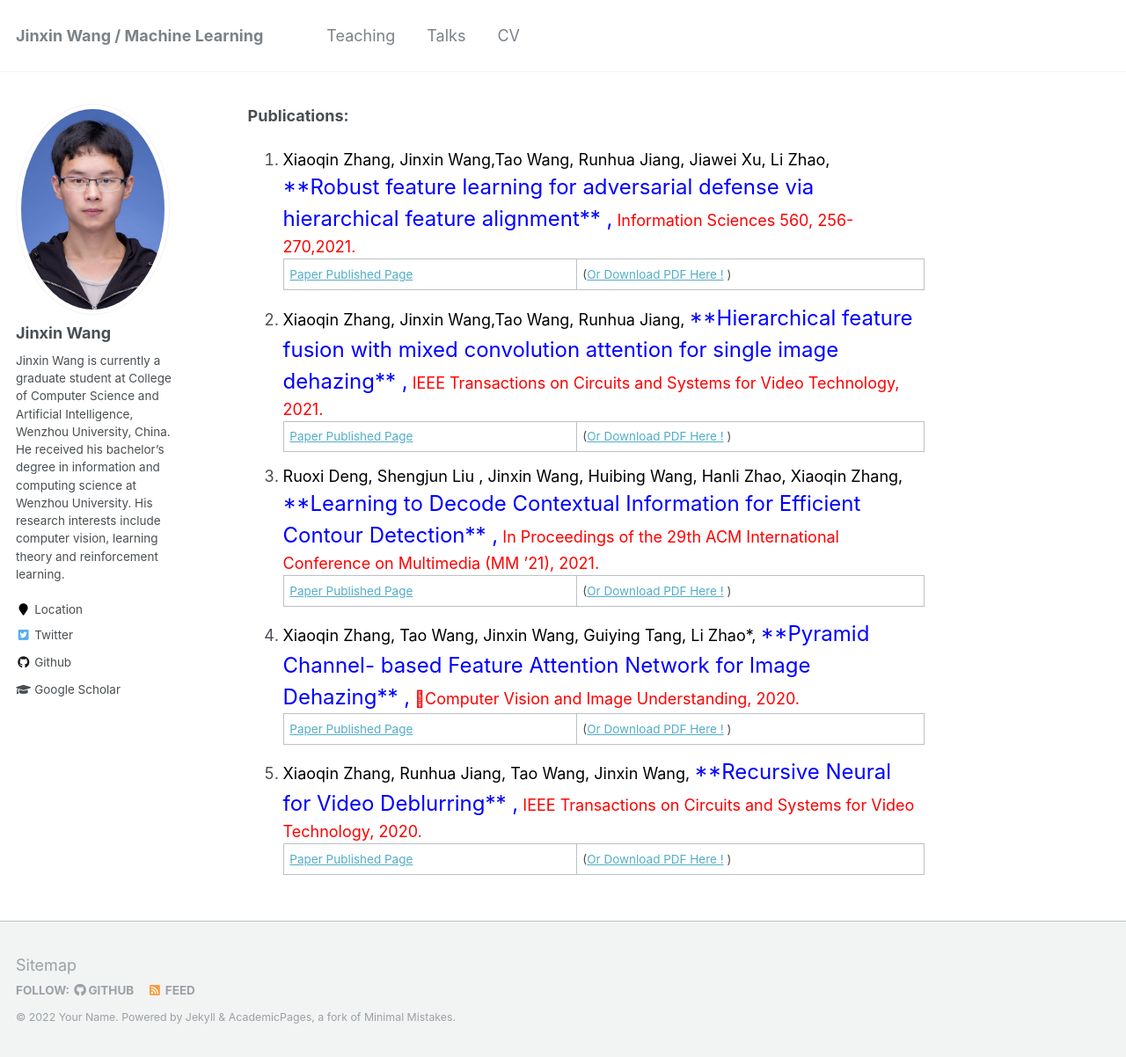
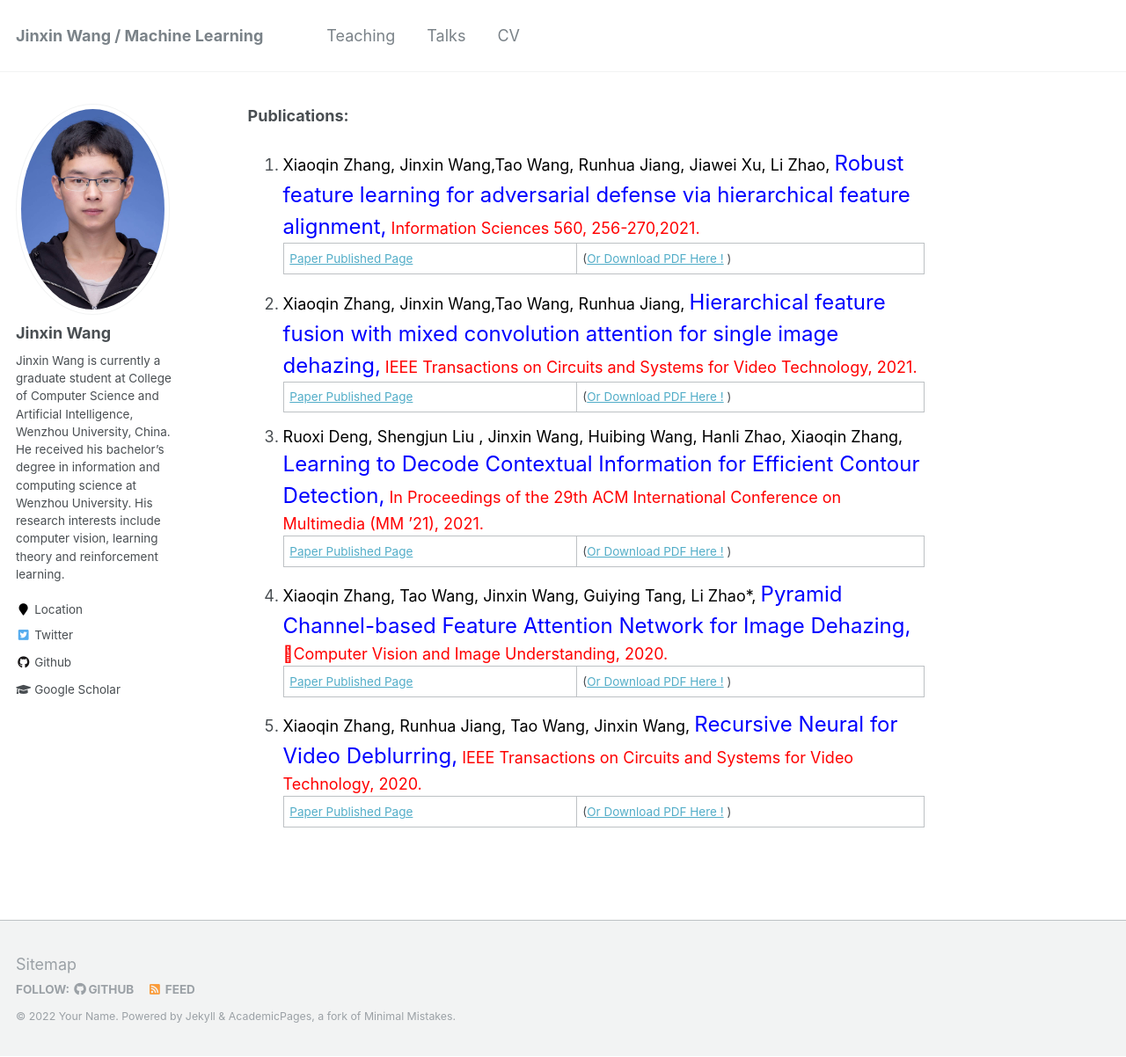
Before and after one commit to shuyuandeqipa/shuyuandeqipa.github.io, a Jekyll site: the page built from _pages/about.md, in a window 1280 px wide and 1202 px high. Shown: the whole window at 88% size. Built offline with Jekyll 4.4.1, drawn with Linux system fonts in a browser that asks for light colours.

Commit message:
Update about.md

```diff
--- a/_pages/about.md
+++ b/_pages/about.md
@@ -6,22 +6,22 @@ author_profile: true
 
 **Publications:**
 
-1. <font color ="black">Xiaoqin Zhang, Jinxin Wang,Tao Wang, Runhua Jiang, Jiawei Xu, Li Zhao, </font><font size=5 color ="blue">**Robust feature learning for adversarial defense via hierarchical feature alignment** ,</font> <font color ="red">Information Sciences 560, 256-270,2021.</font>
+1. <font color ="black">Xiaoqin Zhang, Jinxin Wang,Tao Wang, Runhua Jiang, Jiawei Xu, Li Zhao, </font><font size=5 color ="blue">Robust feature learning for adversarial defense via hierarchical feature alignment,</font> <font color ="red">Information Sciences 560, 256-270,2021.</font>
 
    [Paper Published Page](https://www.sciencedirect.com/science/article/pii/S0020025520312081) | ([Or Download PDF Here !](https://shuyuandeqipa.github.io/files/paper1.pdf)  )
 
-2. <font color ="black">Xiaoqin Zhang, Jinxin Wang,Tao Wang, Runhua Jiang,  </font><font size=5 color ="blue">**Hierarchical feature fusion with mixed convolution attention for single image dehazing** ,</font> <font color ="red">IEEE Transactions on Circuits and Systems for Video Technology, 2021.</font>
+2. <font color ="black">Xiaoqin Zhang, Jinxin Wang,Tao Wang, Runhua Jiang,  </font><font size=5 color ="blue">Hierarchical feature fusion with mixed convolution attention for single image dehazing,</font> <font color ="red">IEEE Transactions on Circuits and Systems for Video Technology, 2021.</font>
 
    [Paper Published Page](https://ieeexplore.ieee.org/abstract/document/9381290) | ([Or Download PDF Here !](https://shuyuandeqipa.github.io/files/paper2.pdf) )
 
-3. <font color ="black">Ruoxi Deng, Shengjun Liu , Jinxin Wang, Huibing Wang, Hanli Zhao, Xiaoqin Zhang, </font><font size=5 color ="blue">**Learning to Decode Contextual Information for Efficient Contour Detection** ,</font> <font color ="red">In Proceedings of the 29th ACM International Conference on Multimedia (MM ’21), 2021.</font>
+3. <font color ="black">Ruoxi Deng, Shengjun Liu , Jinxin Wang, Huibing Wang, Hanli Zhao, Xiaoqin Zhang, </font><font size=5 color ="blue">Learning to Decode Contextual Information for Efficient Contour Detection,</font> <font color ="red">In Proceedings of the 29th ACM International Conference on Multimedia (MM ’21), 2021.</font>
 
    [Paper Published Page](https://dl.acm.org/doi/abs/10.1145/3474085.3475593) | ([Or Download PDF Here !](https://shuyuandeqipa.github.io/files/paper3.pdf) )
 
-4. <font color ="black">Xiaoqin Zhang, Tao Wang, Jinxin Wang, Guiying Tang, Li Zhao*, </font><font size=5 color ="blue">**Pyramid Channel- based Feature Attention Network for Image Dehazing** ,</font> <font color ="red">Computer Vision and Image Understanding, 2020. </font>
+4. <font color ="black">Xiaoqin Zhang, Tao Wang, Jinxin Wang, Guiying Tang, Li Zhao*, </font><font size=5 color ="blue">Pyramid Channel-based Feature Attention Network for Image Dehazing,</font> <font color ="red">Computer Vision and Image Understanding, 2020. </font>
 
    [Paper Published Page](https://www.sciencedirect.com/science/article/pii/S1077314220300709) | ([Or Download PDF Here !](https://shuyuandeqipa.github.io/files/paper4.pdf) )
 
-5. <font color ="black">Xiaoqin Zhang, Runhua Jiang, Tao Wang, Jinxin Wang, </font><font size=5 color ="blue">**Recursive Neural for Video Deblurring** ,</font> <font color ="red">IEEE Transactions on Circuits and Systems for Video Technology, 2020. </font>
+5. <font color ="black">Xiaoqin Zhang, Runhua Jiang, Tao Wang, Jinxin Wang, </font><font size=5 color ="blue">Recursive Neural for Video Deblurring,</font> <font color ="red">IEEE Transactions on Circuits and Systems for Video Technology, 2020. </font>
 
    [Paper Published Page](https://ieeexplore.ieee.org/abstract/document/9247314) | ([Or Download PDF Here !](https://shuyuandeqipa.github.io/files/paper5.pdf) )
```
